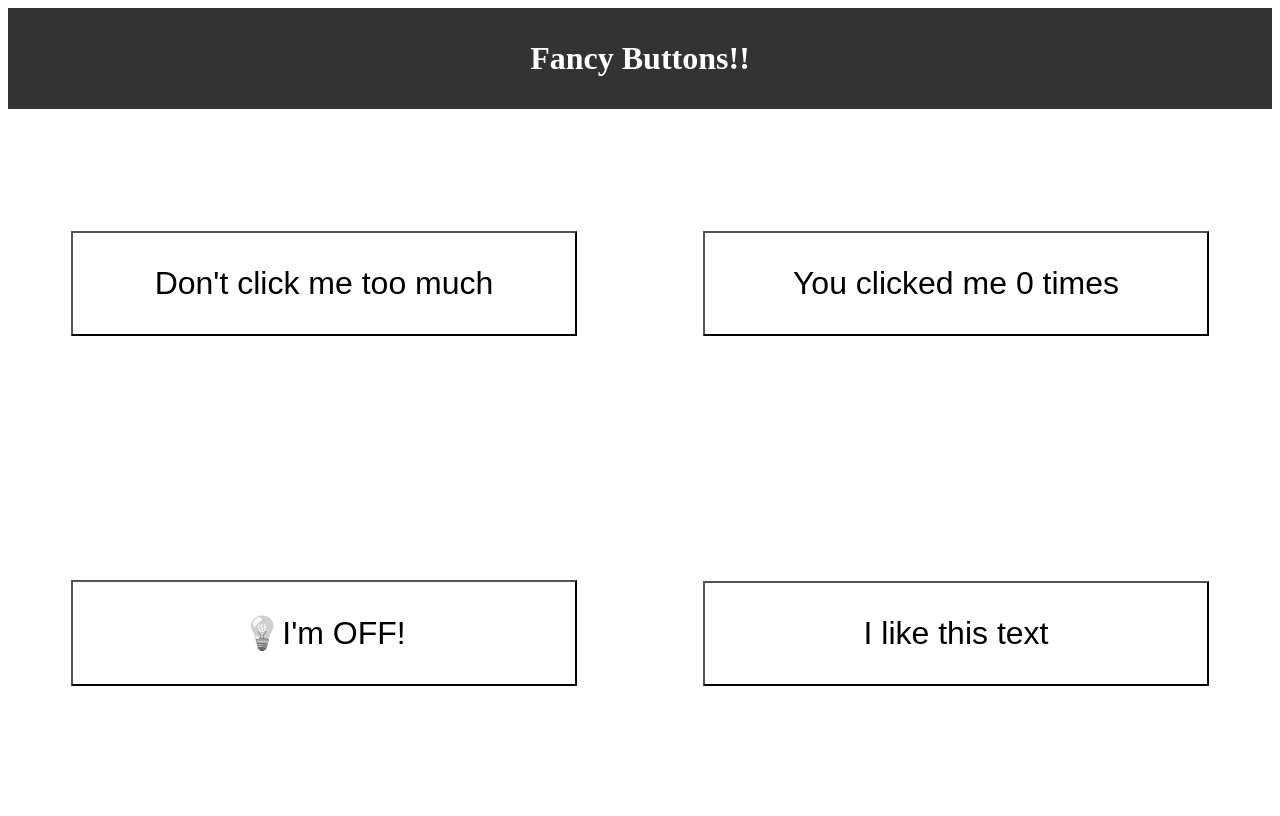
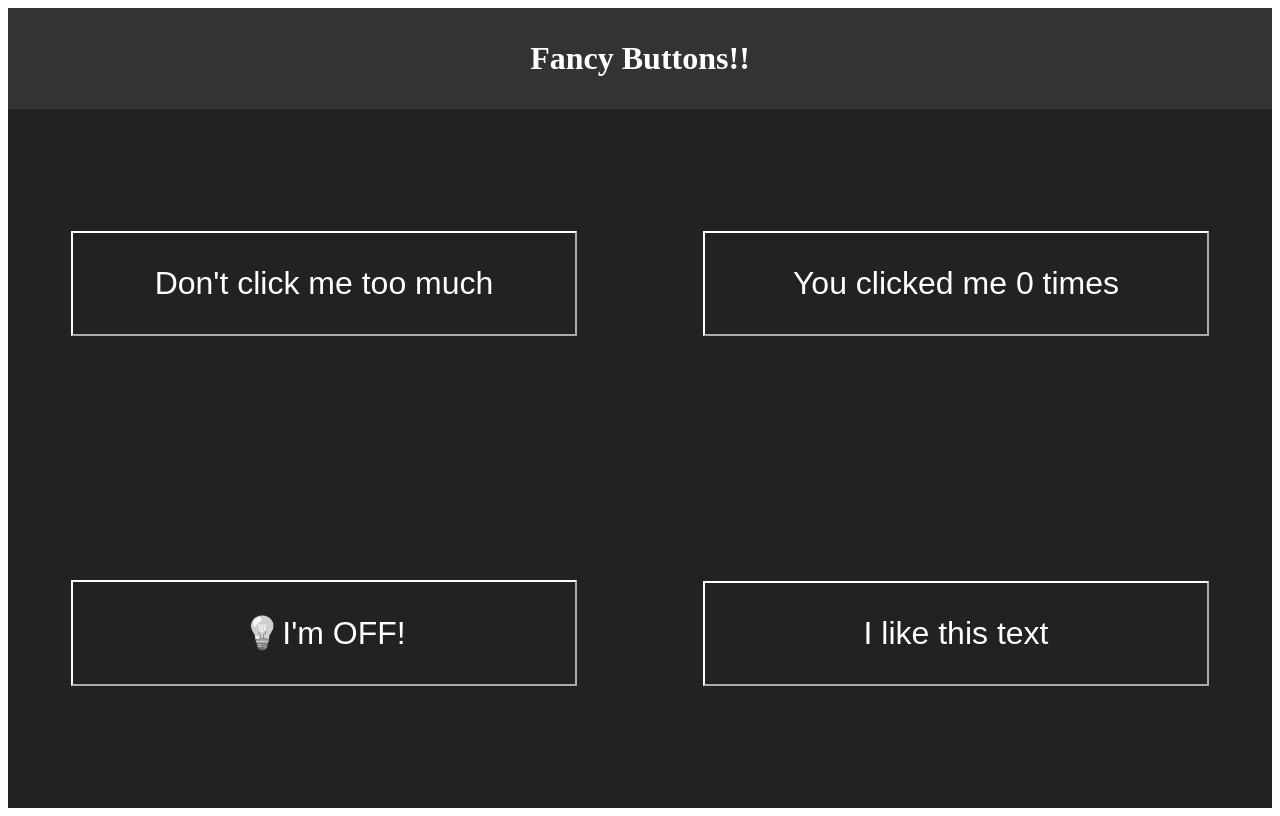
Before and after one commit to sujatha-m/fancy-button, a React (Create React App) app: page / in a window 1280 px wide. Built offline with nearby package versions, Linux system fonts and the light colour scheme.

Commit message:
dark mode add to the app

```diff
--- a/src/App.css
+++ b/src/App.css
@@ -38,3 +38,10 @@
 i {
   font-style: normal;
 }
+
+.App.dark,
+  .App.dark button {
+    background: #222;
+    border-color: white;
+    color: white;
+  }
--- a/src/App.js
+++ b/src/App.js
@@ -1,3 +1,4 @@
+import  React, { useState } from 'react';
 import './App.css';
 import AngryButton from './components/fancy-buttons/AngryButton';
 import CounterButton from './components/fancy-buttons/CounterButton';
@@ -5,13 +6,15 @@
 import TextReapeaterButton from './components/fancy-buttons/TextRepeaterButton';
 
 function App() {
+  const [light, setLight] = useState('off');
+    const dark = (light === 'off') ? 'dark' : '';
   return (
-    <div className={`App`}>
+    <div className={`App ${dark}`}>
         <h1>Fancy Buttons!!</h1>
         <section>
         <AngryButton />
         <CounterButton />
-        <LightSwitchButton />
+        <LightSwitchButton light ={light} setLight={setLight}/>
         <TextReapeaterButton />
         </section>
 
--- a/src/components/fancy-buttons/LightSwitchButton.js
+++ b/src/components/fancy-buttons/LightSwitchButton.js
@@ -1,16 +1,10 @@
 import React, {useState} from 'react';
 
-function LightSwitchButton() {
-    const [light, setLight] = useState('off');
-    //const handleClick = () => setLight(light === "on" ? "off" : "on");
-    const handleClick = () => {
-        if(light === 'on'){
-            setLight('off');
-        }else if(light === 'off') {
-            setLight('on');
-        }
-    }
+function LightSwitchButton(props) {
 
+    const {light, setLight} = props;
+
+    const handleClick = () => setLight(light === "on" ? "off" : "on");
     return(
         <button onClick={handleClick} className='LightSwitchButton'>
             {light === 'on' && <span className='on'><i>💡</i>I'm ON!</span>}
```
